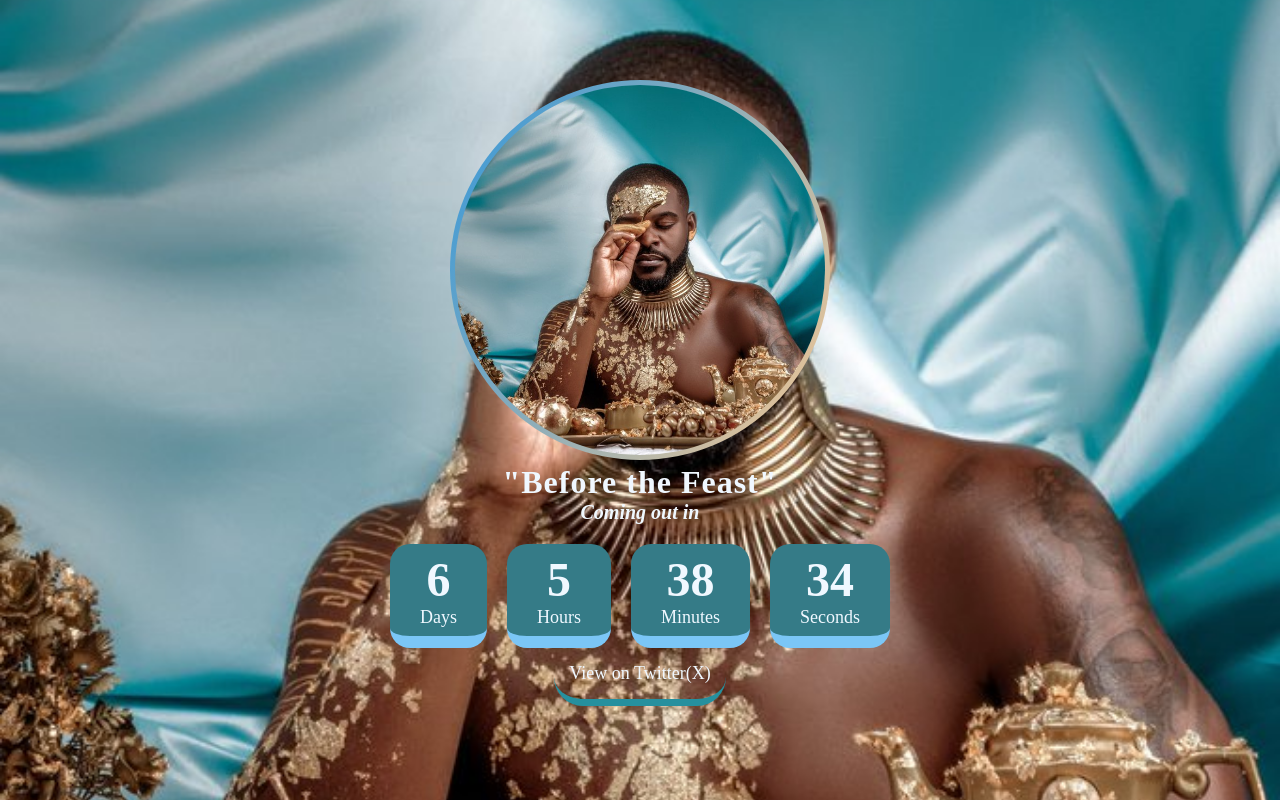
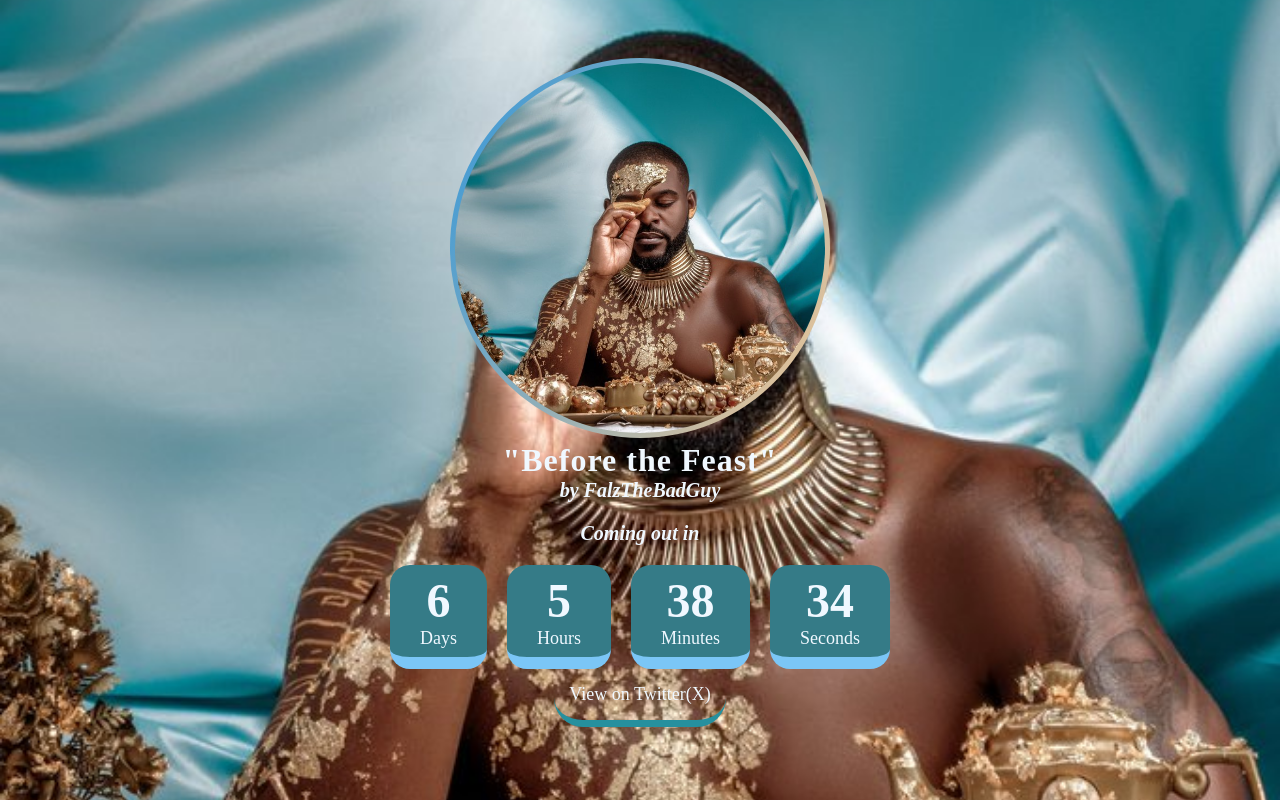
Before and after one commit to MeenaDrip/Falz-new-EP, a plain HTML site: page index.html in a window 1280 px wide. Drawn offline with Linux system fonts and the light colour scheme.

Commit message:
'Second commit'

```diff
--- a/index.html
+++ b/index.html
@@ -9,7 +9,7 @@
 </head>
 <body>
     <div class="pic"><img src="./assests/Image.jpeg" alt="cover photo"></div>
-    <h2>"Before the Feast"</h2>
+    <h2>"Before the Feast"</h2> <span class="name">by FalzTheBadGuy </span>
     <p>Coming out in</p>
 
     <div class="box">
--- a/style.css
+++ b/style.css
@@ -27,6 +27,13 @@ h2{
     font-size: 2rem;
     letter-spacing: 1px;
     color:aliceblue;
+}
+.name{
+    font-size: 20px;
+    font-weight: bold;
+    font-style: italic;
+    color: aliceblue;
+    margin-bottom: 20px;
 }
 p{
     font-size: 20px;
```
